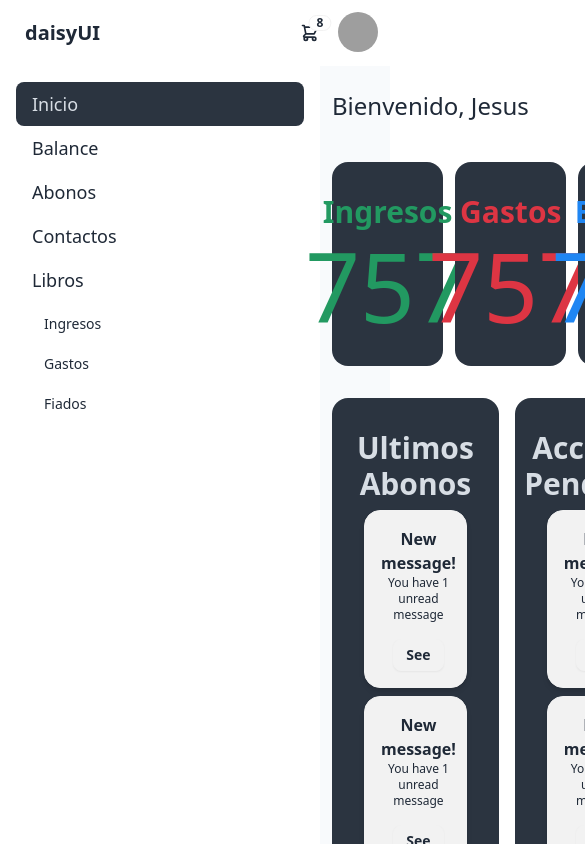
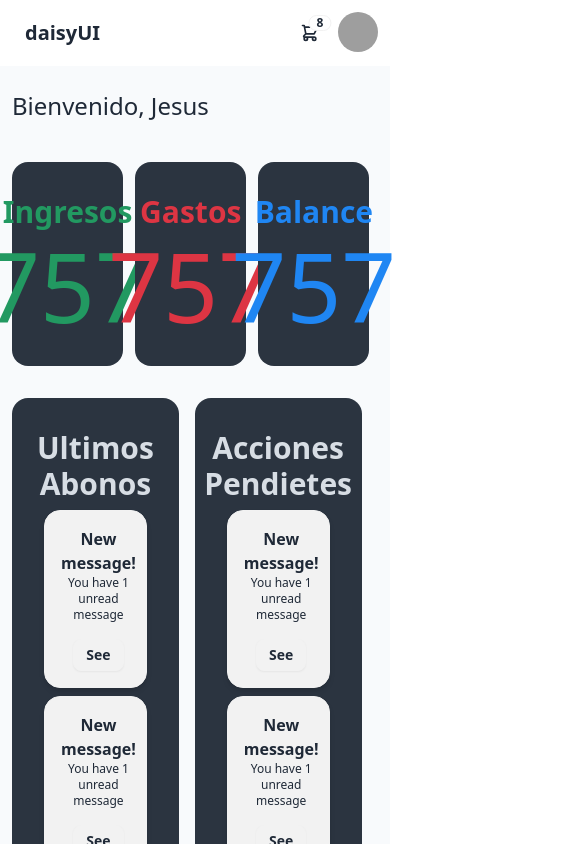
Before and after one commit to ewa1do/finances-app, a React (Vite) app: page / in a window 390 px wide. Shown: the top 844 px of the page, 585 px wide, since content can reach past the window. Built offline with nearby package versions, Linux system fonts and the light colour scheme; grey boxes are pictures that could not be loaded.

Commit message:
temp change: hidding sidebar for mobile width

```diff
--- a/src/ui/Sidebar.tsx
+++ b/src/ui/Sidebar.tsx
@@ -3,7 +3,7 @@ import "./sidebar.css";
 
 export default function Sidebar({ children }: { children: React.ReactNode }) {
     return (
-        <div className="drawer drawer-open max-w-xs">
+        <div className="hidden lg:block drawer drawer-open max-w-xs">
             <input id="my-drawer-2" type="checkbox" className="drawer-toggle" />
             <div className="drawer-side">
                 <label
```
